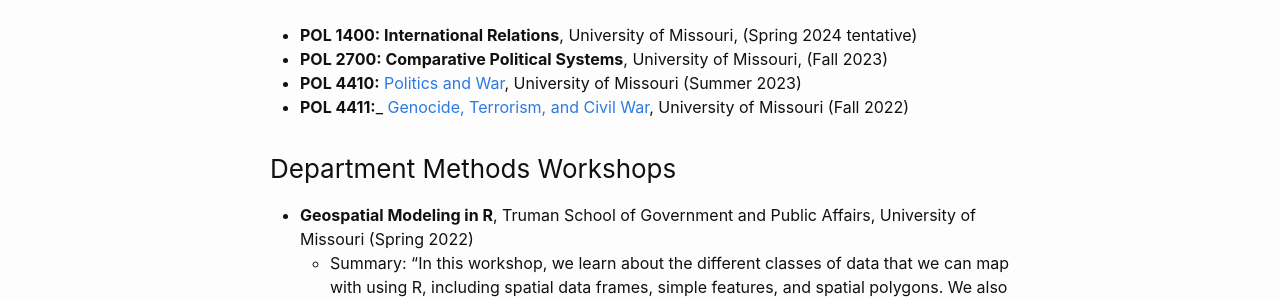
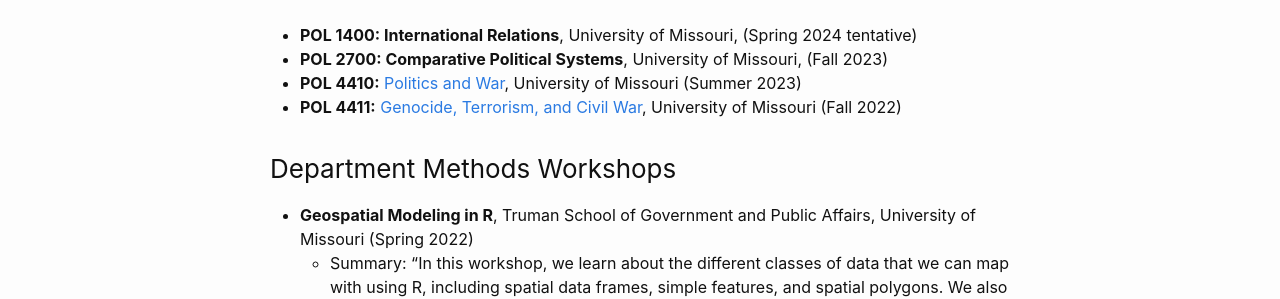
Before and after one commit to heatherkopp/heatherkopp.github.io, a Jekyll site: the page built from Teaching.md, in a window 1280 px wide. Shown: the part 201-500 px from the top of the page. Built offline with Jekyll 4.4.1, drawn with Linux system fonts in a browser that asks for light colours.

```diff
--- a/Teaching.md
+++ b/Teaching.md
@@ -6,7 +6,7 @@ title: Teaching
 - __POL 1400: International Relations__, University of Missouri, (Spring 2024 tentative)
 - __POL 2700: Comparative Political Systems__, University of Missouri, (Fall 2023)
 - __POL 4410:__ [Politics and War](https://heatherkopp.github.io/files/Kopp SUM23 POL 4410 Syllabus.pdf), University of Missouri (Summer 2023)
-- __POL 4411:___ [Genocide, Terrorism, and Civil War](https://heatherkopp.github.io/files/Kopp F22 POL 4411 Syllabus.pdf), University of Missouri (Fall 2022)
+- __POL 4411:__ [Genocide, Terrorism, and Civil War](https://heatherkopp.github.io/files/Kopp F22 POL 4411 Syllabus.pdf), University of Missouri (Fall 2022)
 
 ### Department Methods Workshops
 - __Geospatial Modeling in R__, Truman School of Government and Public Affairs, University of Missouri (Spring 2022)
```
